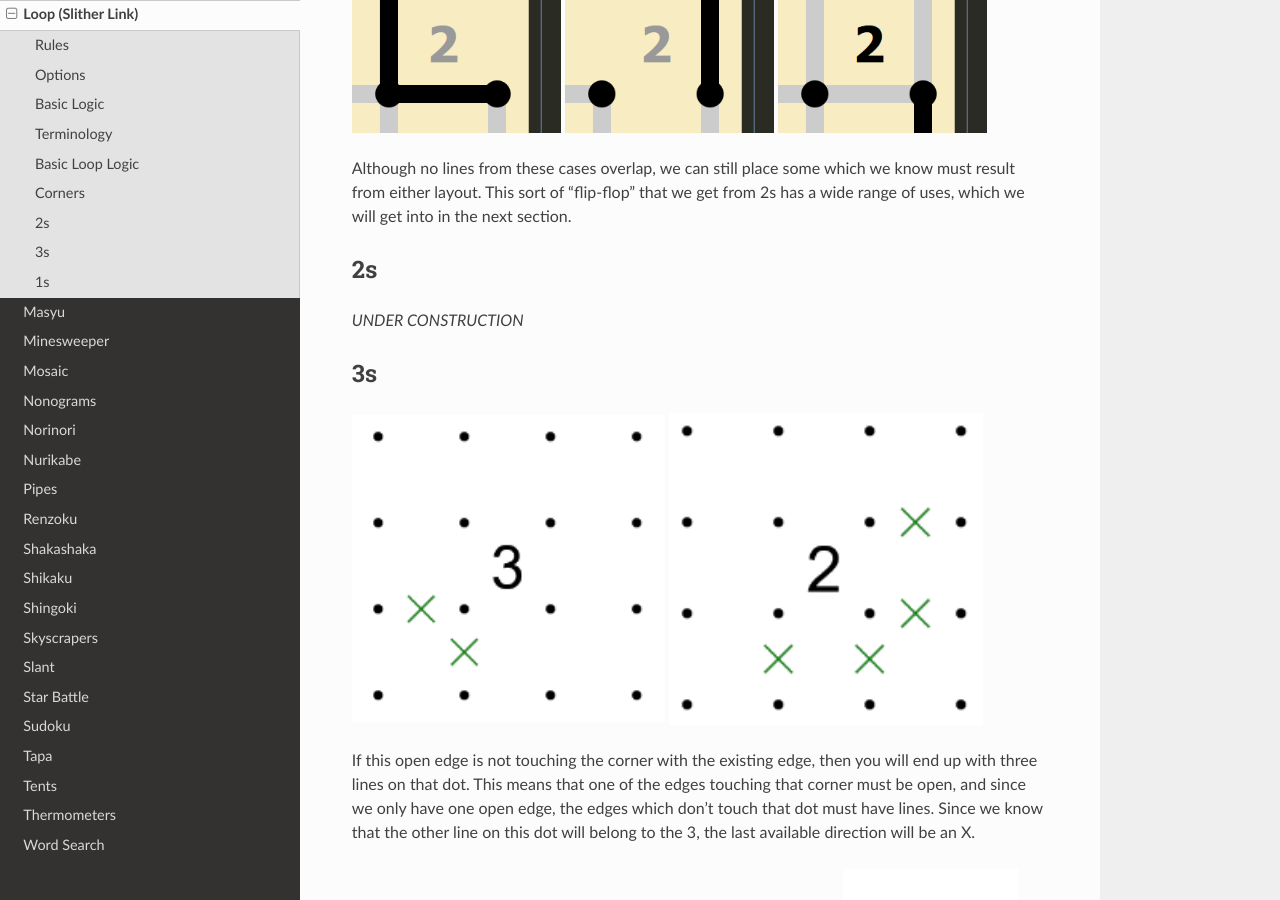
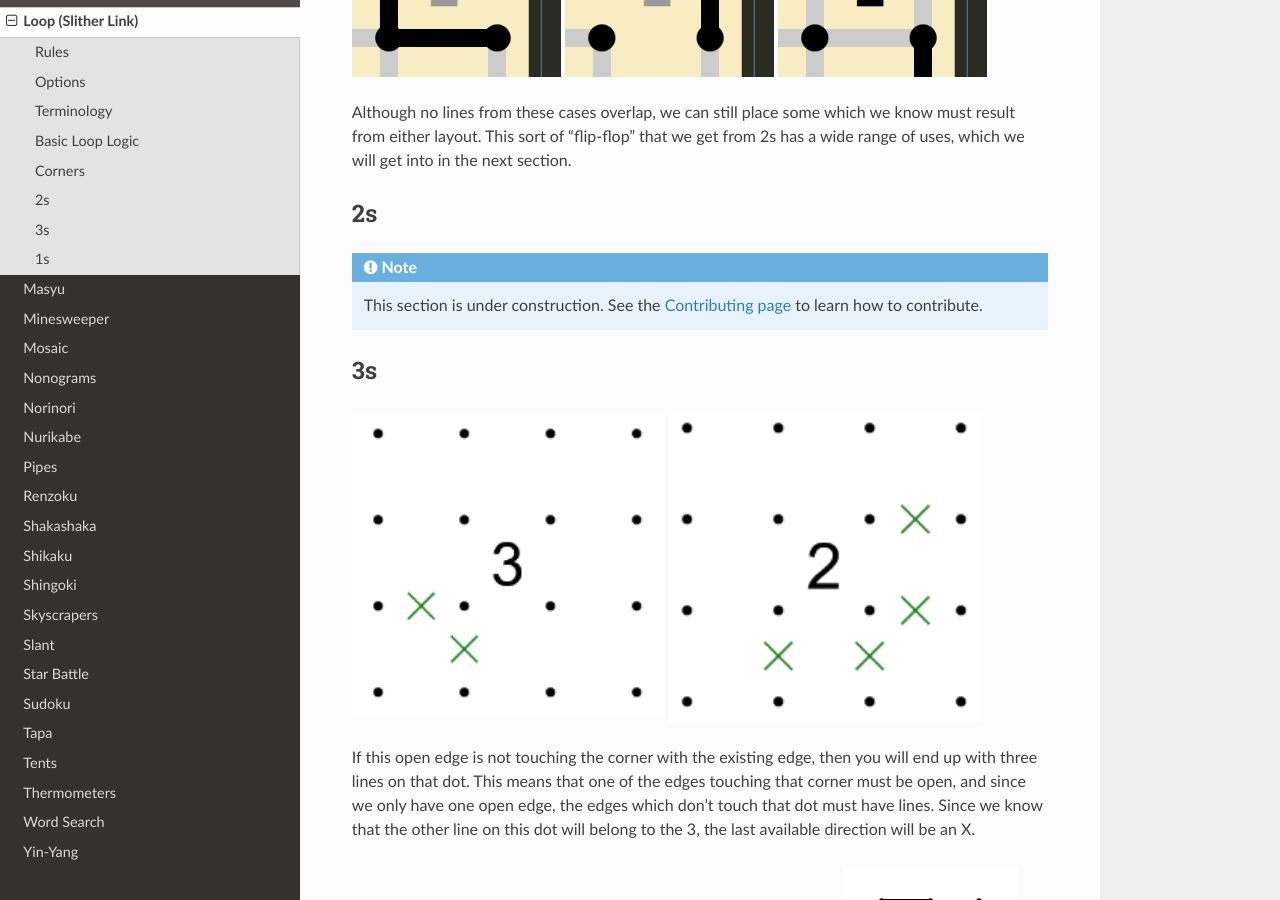
Before and after one commit to Ailurust/puzzle-team-advice, a Sphinx documentation site: the page built from docs/source/puzzles/loop.rst, in a window 1280 px wide and 900 px high, scrolled down 4640 px. Built offline with Sphinx 7.4.7 and the Read the Docs theme 3.1.0, drawn with Linux system fonts in a browser that asks for light colours.

Commit message:
remove header and fix construction note

```diff
--- a/docs/source/puzzles/loop.rst
+++ b/docs/source/puzzles/loop.rst
@@ -19,8 +19,6 @@
 * "Draw continuous line"
 * "Ghost lines mode" - *Visual change, blank spaces instead of Xs. This is up to preference.*
 
-Basic Logic
------------
 *(parts of this document are sourced from qqwref's doc)*
 
 Terminology
@@ -105,7 +103,10 @@
 2s
 ----
 
-*UNDER CONSTRUCTION*
+.. note::
+
+   This section is under construction. See the
+   `Contributing page <https://puzzle-team-advice.readthedocs.io/en/latest/contributing.html>`_ to learn how to contribute.
 
 3s
 ---
```
